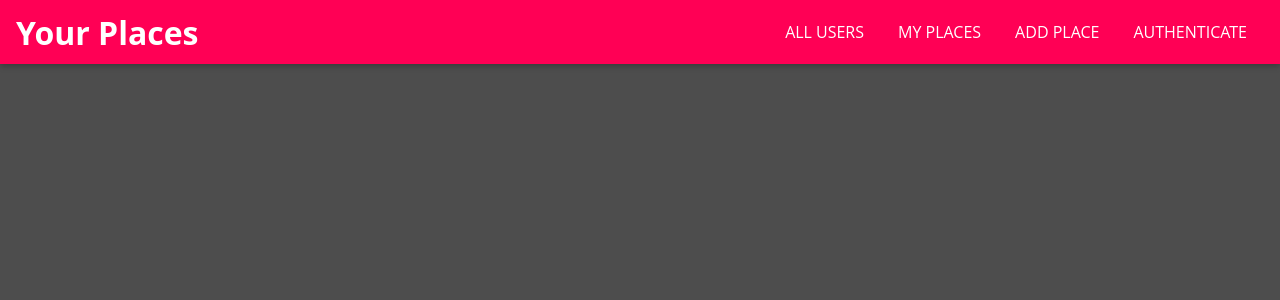
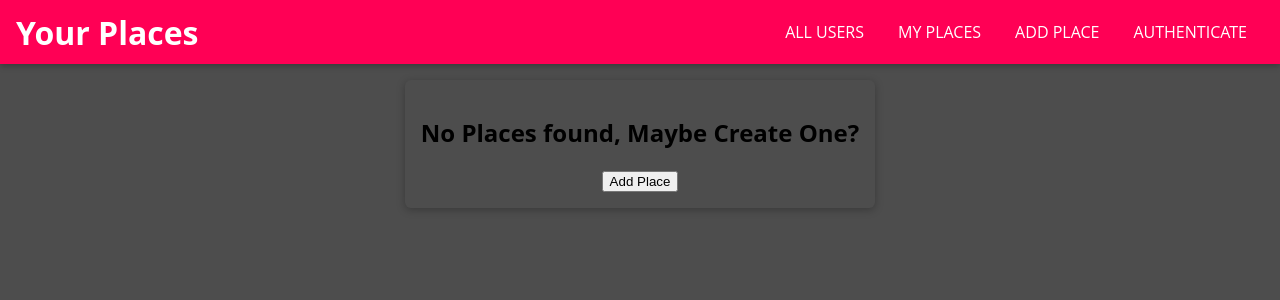
Before and after one commit to MrTwinkleSharma/Full-Stack-React, a React (Create React App) app in the folder Udemy - The MERN Full Stack Guide/take-a-trip/: page /1/places in a window 1280 px wide. Before the commit this address led to /. Shown: the top 300 px of the page. Built offline with nearby package versions, Linux system fonts and the light colour scheme.

Commit message:
UserPlaces Rendered with useParams

```diff
--- a/Udemy - The MERN Full Stack Guide/take-a-trip/src/App.js
+++ b/Udemy - The MERN Full Stack Guide/take-a-trip/src/App.js
@@ -3,7 +3,8 @@ import './index.css';
 import {BrowserRouter as Router, Route,Redirect,Switch} from 'react-router-dom';
 import Users from './users/Pages/Users';
 import MainNavigation from './shared/Components/Navigation/MainNavigation';
-
+import UserPlaces from './places/Pages/UserPlaces';
+import NewPlace from '../src/places/Pages/NewPlace.js'
 function App (){
 
   return <Router>
@@ -11,13 +12,16 @@ function App (){
   <main>
   <Switch>
     <Route path="/" exact>
+    </Route>
 
+    <Route path="/:userId/places" exact>
+      <UserPlaces/>
     </Route>
     <Route path="/users" exact>
       <Users/>
     </Route>
-    <Route path="/login" exact>
-
+    <Route path="/places/new" exact>
+      <NewPlace/>
     </Route>
     <Redirect to='/' />
   </Switch>
--- /dev/null
+++ b/Udemy - The MERN Full Stack Guide/take-a-trip/src/places/Components/PlaceItem.css
@@ -0,0 +1,55 @@
+.place-item {
+  margin: 1rem 0;
+}
+
+.place-item__content {
+  padding: 0;
+}
+
+.place-item__info {
+  padding: 1rem;
+  text-align: center;
+}
+
+.place-item__image {
+  width: 100%;
+  height: 12.5rem;
+  margin-right: 1.5rem;
+}
+
+.place-item__image img {
+  width: 100%;
+  height: 100%;
+  object-fit: cover;
+}
+
+.place-item__info h2,
+.place-item__info h3,
+.place-item__info p {
+  margin: 0 0 0.5rem 0;
+}
+
+.place-item__actions {
+  padding: 1rem;
+  text-align: center;
+  border-top: 1px solid #ccc;
+}
+
+.place-item__modal-content {
+  padding: 0;
+}
+
+.place-item__modal-actions {
+  text-align: right;
+}
+
+.place-item__actions button,
+.place-item__actions a {
+  margin: 0.5rem;
+}
+
+@media (min-width: 768px) {
+  .place-item__image {
+    height: 20rem;
+  }
+}
--- /dev/null
+++ b/Udemy - The MERN Full Stack Guide/take-a-trip/src/places/Components/PlaceItem.js
@@ -0,0 +1,28 @@
+import React from 'react';
+import './PlaceItem.css'
+
+import Card from '../../shared/Components/UIElements/Card';
+
+function PlaceItem (props){
+
+    return <>
+    <li className='place-item'>
+    <Card className='place-item__content'>
+        <div className='place-item__image'>
+            <img src={props.image} alt={props.title}/>
+        </div>
+        <div className='place-item__info'>
+            <h2>{props.title}</h2>
+            <h3>{props.address}</h3>
+            <p>{props.description}</p>
+        </div>
+        <div className='place-item__actions'>
+            <button>VIEW ON MAP</button>
+            <button>DELETE</button>
+            <button>EDIT</button>
+        </div>
+    </Card>
+    </li>
+    </>
+}
+export default PlaceItem;
--- /dev/null
+++ b/Udemy - The MERN Full Stack Guide/take-a-trip/src/places/Components/PlaceList.css
@@ -0,0 +1,7 @@
+.place-list {
+  list-style: none;
+  margin: 1rem auto;
+  padding: 0;
+  width: 90%;
+  max-width: 40rem;
+}
--- /dev/null
+++ b/Udemy - The MERN Full Stack Guide/take-a-trip/src/places/Components/PlaceList.js
@@ -0,0 +1,35 @@
+import React from 'react';
+import Card from '../../shared/Components/UIElements/Card';
+import PlaceItem from './PlaceItem'
+import './PlaceList.css'
+
+function PlaceList (props){
+
+    return <>
+    {
+        props.places.length ?
+        <ul className='place-list'>
+            {
+                props.places.map(place =>  <PlaceItem
+                    key={place.id}
+                    id={place.id}
+                    title={place.title}
+                    description={place.description}
+                    address={place.address}
+                    creatorId={place.creator}
+                    coordinates={place.location}
+                    image={place.imageUrl}
+                    />)
+            }
+        </ul>
+        :
+        <div className='place-list center'>
+            <Card>
+            <h2>No Places found, Maybe Create One?</h2>
+            <button>Add Place</button>
+            </Card>
+        </div>
+    }
+    </>
+}
+export default PlaceList;
--- /dev/null
+++ b/Udemy - The MERN Full Stack Guide/take-a-trip/src/places/Pages/UserPlaces.js
@@ -0,0 +1,31 @@
+import React from 'react';
+import { useParams } from 'react-router';
+import PlaceList from '../Components/PlaceList';
+import image from './tajmahal.jpg';
+
+const ITEMS = [
+    {
+        id:"p1",
+        title:"Taj Mahal",
+        description:"One of the seven Wonders of World, people often called it symbol of Love",
+        address:"Agra, India",
+        creatorId:'u1',
+        location:{
+            lat:27.1751448,
+            lng:78.0421422
+            },
+        imageUrl:image
+    }
+]
+
+function UserPlaces(){
+
+    const userId = useParams().userId;
+
+    const loadedPlaces = ITEMS.filter(place => place.creatorId===userId)
+
+    return <>
+    <PlaceList places = {loadedPlaces}    />
+    </>
+}
+export default UserPlaces;
--- a/Udemy - The MERN Full Stack Guide/take-a-trip/src/shared/Components/Navigation/NavLinks.js
+++ b/Udemy - The MERN Full Stack Guide/take-a-trip/src/shared/Components/Navigation/NavLinks.js
@@ -11,7 +11,7 @@ function Navlinks(props)
     <NavLink to='/users' exact> ALL USERS</NavLink>
     </li>
     <li>
-        <NavLink to='/id/places' >MY PLACES</NavLink>
+        <NavLink to='/:userId/places' >MY PLACES</NavLink>
     </li>
     <li>
         <NavLink to='/newplace' >ADD PLACE</NavLink>
```
Also changed, not shown: Udemy - The MERN Full Stack Guide/take-a-trip/src/places/Pages/NewPlace.js (added), 1 other file (tests, documents, lock files or other folders).
